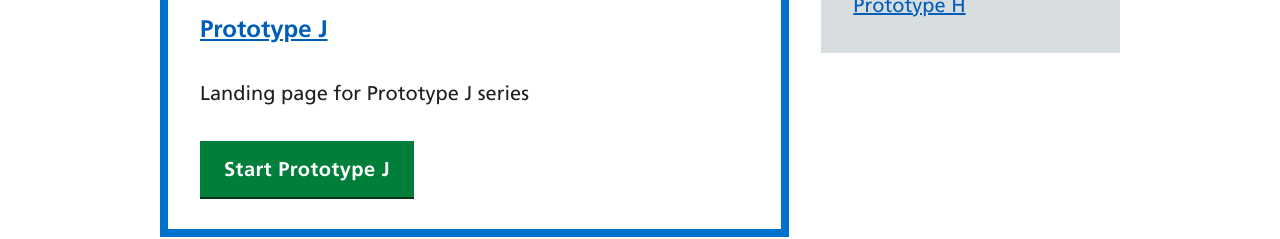
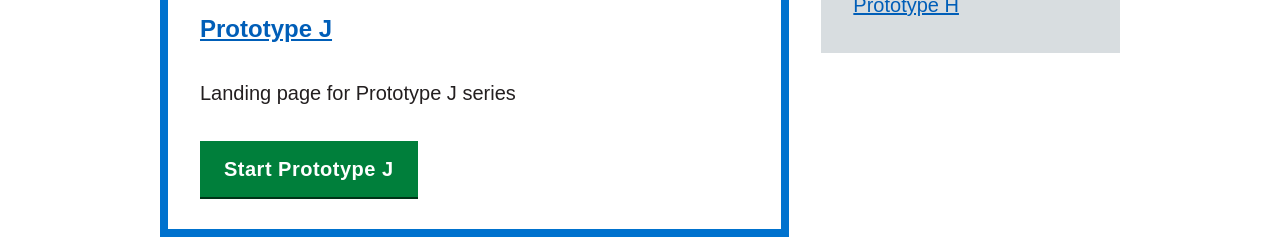
Before and after one commit to GrilloPress/ndop-j, a website: page views/index.html in a window 1280 px wide. Shown: the part 599-838 px from the top of the page. Drawn offline with nearby package versions, Linux system fonts and the light colour scheme; files that its build step writes are made by us from their sources.

Commit message:
revert to assets.nhs.uk

```diff
--- a/public/stylesheets/environment/settings/_fonts.scss
+++ b/public/stylesheets/environment/settings/_fonts.scss
@@ -1,2 +1,5 @@
-// @import url("https://assets.nhs.uk/fonts/nhsuk-fonts-1.1.0.css");
-//
+@import url("https://assets.nhs.uk/fonts/nhsuk-fonts-1.3.0.css");
+
+$icon-Search: "\e900";
+$icon-Chevron: "\e901";
+$icon-External: "\e902";
--- a/views/partials/_header.html
+++ b/views/partials/_header.html
@@ -11,7 +11,7 @@
   <link rel="icon" href="/images/favicon.png">
 
   <!--[if gt IE 8]><!-->
-  <link rel='stylesheet' href='/stylesheets/fonts.css' />
+  <!-- <link rel='stylesheet' href='/stylesheets/fonts.css' /> <!-->
   <link rel="stylesheet" href="/stylesheets/nhsuk.css" media="screen" type="text/css">
   <link rel='stylesheet' href='/stylesheets/style.css' />
   <!--<![endif]-->
```
